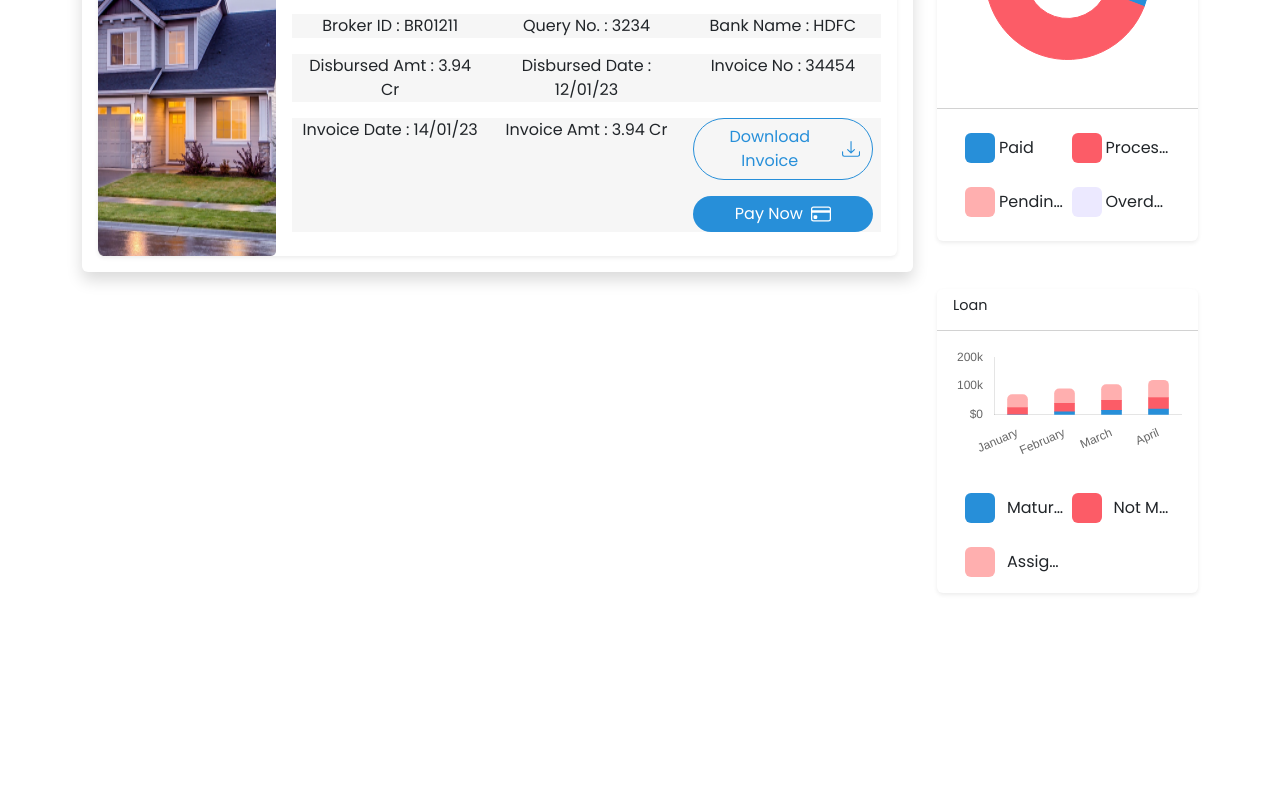
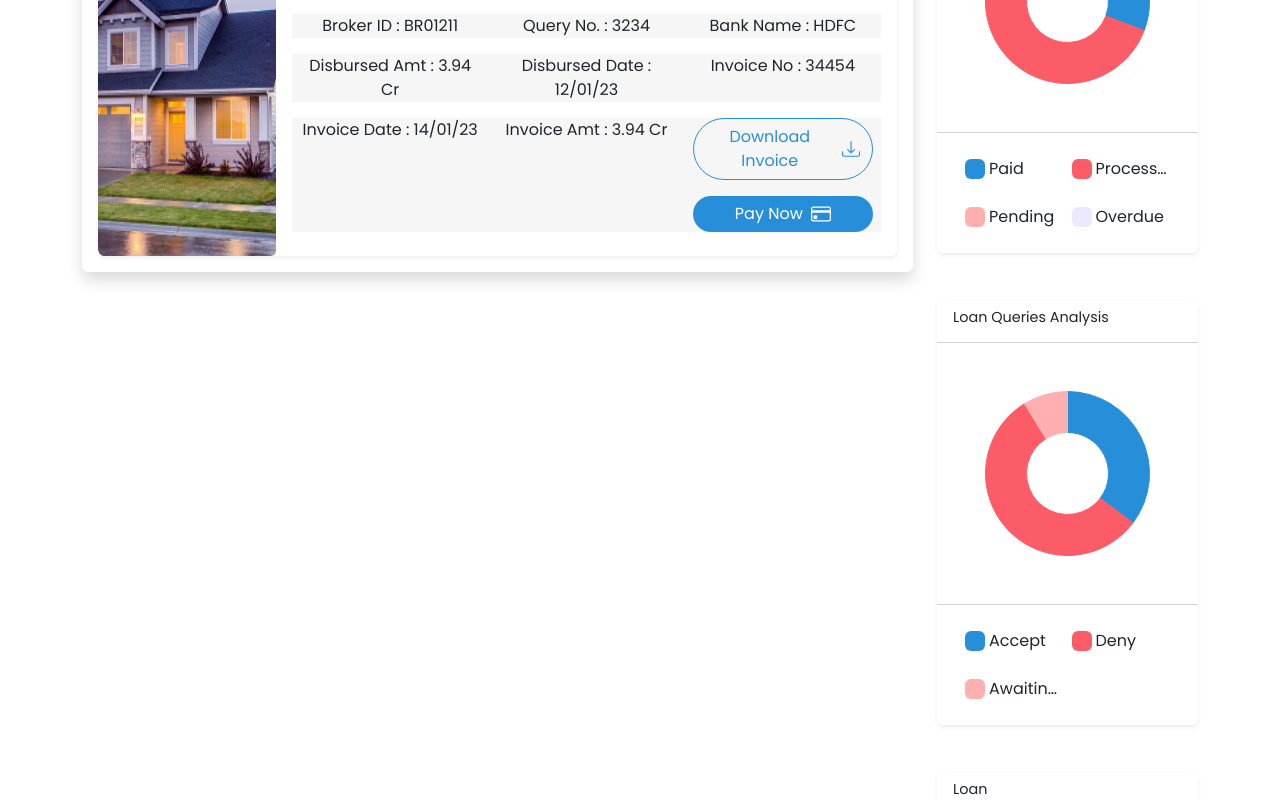
Before and after one commit to Vivekackrolix/Nesto-Frontend, a React (Create React App) app: page /home-dashboard in a window 1280 px wide. Shown: the part 580-1380 px from the top of the page. Before the commit the page ends 1197 px from the top, so only its background shows below. Built offline with nearby package versions, Linux system fonts and the light colour scheme.

Commit message:
added chart data dynamicaly to the dashboard charts

```diff
--- a/src/App.js
+++ b/src/App.js
@@ -1,5 +1,6 @@
 import { BrowserRouter, Route, Routes } from 'react-router-dom';
 import { RouteData } from './utils/Routes';
+import HomeDashboardContent from './dashboard/home-dashnoard-content/HomeDashboardContent';
 
 const App = () => {
   return (
@@ -11,6 +12,7 @@ const App = () => {
           } else if (page === 'dashboard' && routes) {
             return (
               <Route key={id} path={path} element={element}>
+                <Route index element={<HomeDashboardContent />} />
                 {routes.map(({ id, path, element }) => (
                   <Route key={id} path={path} element={element} />
                 ))}
--- a/src/dashboard/HomeDashBoard.js
+++ b/src/dashboard/HomeDashBoard.js
@@ -9,10 +9,8 @@ import {
   FaCreditCard,
 } from 'react-icons/fa';
 import SearchFilterBox from './search-filter/SearchFilter';
+// import HomeDashboardContent from './home-dashnoard-content/HomeDashboardContent';
 import './Dashboard.css';
-import DashboardParentCard from './dashboard-card-big/DashboardParentCard';
-import DoughnutChartDashboard from './doughnut-chart/DoughnutChart';
-import StackedBarChartDashboard from './stacked-bar-chart-loan/StackedBarChart';
 
 const dashboardInfoCardsData = [
   {
@@ -57,21 +55,6 @@ const HomeDashBoard = () => {
           ))}
         </Row>
         <SearchFilterBox />
-        <Row>
-          <Col md={9}>
-            <DashboardParentCard title="Overdue" />
-          </Col>
-          <Col md={3}>
-            <div className="row g-5">
-              <div className="col">
-                <DoughnutChartDashboard style={{ width: '100%' }} />
-              </div>
-              <div className="col">
-                <StackedBarChartDashboard />
-              </div>
-            </div>
-          </Col>
-        </Row>
       </Container>
 
       <Outlet />
--- /dev/null
+++ b/src/dashboard/chart-data/ChartData.js
@@ -0,0 +1,32 @@
+export const ChartData = [
+  {
+    title: 'Payment Card',
+    data: {
+      labels: ['Paid', 'Processing', 'Pending', 'Overdue'],
+      datasets: [
+        {
+          label: 'Payment',
+          data: [12, 19, 3, 5],
+          backgroundColor: ['#278FD9', '#FC5C67', '#FFAFAF', '#ECE9FF'],
+          borderColor: ['#278FD9', '#FC5C67', '#FFAFAF', '#ECE9FF'],
+          borderWidth: 1,
+        },
+      ],
+    },
+  },
+  {
+    title: 'Loan Queries Analysis',
+    data: {
+      labels: ['Accept', 'Deny', 'Awaiting Response'],
+      datasets: [
+        {
+          label: 'Payment',
+          data: [12, 19, 3],
+          backgroundColor: ['#278FD9', '#FC5C67', '#FFAFAF'],
+          borderColor: ['#278FD9', '#FC5C67', '#FFAFAF'],
+          borderWidth: 1,
+        },
+      ],
+    },
+  },
+];
--- a/src/dashboard/dashboard-card-big/DashboardParentCard.js
+++ b/src/dashboard/dashboard-card-big/DashboardParentCard.js
@@ -3,7 +3,7 @@ import DashboardChildCard from './DashboardChildCard';
 
 const DashboardParentCard = ({ title }) => {
   return (
-    <Card className="border-0 shadow mt-4">
+    <Card className="border-0 shadow mb-4">
       <Card.Header className="bg-transparent py-3">
         <h5 className="mb-0">{title}</h5>
       </Card.Header>
--- a/src/dashboard/doughnut-chart/DoughnutChart.js
+++ b/src/dashboard/doughnut-chart/DoughnutChart.js
@@ -5,20 +5,7 @@ import { Card } from 'react-bootstrap';
 
 ChartJS.register(ArcElement, Tooltip, Legend);
 
-const data = {
-  labels: ['Paid', 'Processing', 'Pending', 'Overdue'],
-  datasets: [
-    {
-      label: 'Payment',
-      data: [12, 19, 3, 5],
-      backgroundColor: ['#278FD9', '#FC5C67', '#FFAFAF', '#ECE9FF'],
-      borderColor: ['#278FD9', '#FC5C67', '#FFAFAF', '#ECE9FF'],
-      borderWidth: 1,
-    },
-  ],
-};
-
-const DoughnutChart = () => {
+const DoughnutChart = ({ data }) => {
   const options = {
     plugins: {
       legend: {
@@ -30,14 +17,14 @@ const DoughnutChart = () => {
   return <Doughnut data={data} options={options} />;
 };
 
-const DoughnutChartDashboard = () => {
+const DoughnutChartDashboard = ({ title, data }) => {
   return (
     <Card className="shadow-sm border-0">
       <Card.Header className="bg-transparent">
-        <Card.Title>Payment Card</Card.Title>
+        <Card.Title>{title}</Card.Title>
       </Card.Header>
       <Card.Body className="d-flex justify-content-center align-items-center p-5">
-        <DoughnutChart />
+        <DoughnutChart data={data} />
       </Card.Body>
       <Card.Footer className="bg-transparent py-4">
         <div className="d-flex justify-content-center">
@@ -51,8 +38,8 @@ const DoughnutChartDashboard = () => {
                       style={{
                         backgroundColor:
                           data.datasets[0].backgroundColor[index],
-                        flexBasis: '30px',
-                        height: '30px',
+                        flexBasis: '20px',
+                        height: '20px',
                       }}
                     ></div>
                     <div className="text-truncate">{label}</div>
--- /dev/null
+++ b/src/dashboard/home-dashnoard-content/HomeDashboardContent.js
@@ -0,0 +1,39 @@
+import { Col, Container, Row } from 'react-bootstrap';
+import DashboardParentCard from '../dashboard-card-big/DashboardParentCard';
+import DoughnutChartDashboard from '../doughnut-chart/DoughnutChart';
+import StackedBarChartDashboard from '../stacked-bar-chart-loan/StackedBarChart';
+import { ChartData } from '../chart-data/ChartData';
+
+const HomeDashboardContent = () => {
+  return (
+    <Container>
+      <Row>
+        <Col md={9}>
+          <DashboardParentCard title="Overdue" />
+        </Col>
+        <Col md={3}>
+          <div className="row g-5">
+            {ChartData.map(({ title, data }) => (
+              <div className="col">
+                <DoughnutChartDashboard data={data} title={title} />
+              </div>
+            ))}
+
+            {/* <div className="col">
+              <DoughnutChartDashboard
+                data={data}
+                title="Loan Queries Analysis"
+              />
+            </div> */}
+
+            <div className="col">
+              <StackedBarChartDashboard />
+            </div>
+          </div>
+        </Col>
+      </Row>
+    </Container>
+  );
+};
+
+export default HomeDashboardContent;
--- a/src/dashboard/stacked-bar-chart-loan/StackedBarChart.js
+++ b/src/dashboard/stacked-bar-chart-loan/StackedBarChart.js
@@ -113,8 +113,8 @@ const StackedBarChartDashboard = () => {
                       className="rounded flex-shrink-0"
                       style={{
                         backgroundColor,
-                        flexBasis: '30px',
-                        height: '30px',
+                        flexBasis: '20px',
+                        height: '20px',
                       }}
                     ></div>
                     <div className="text-truncate ms-2">{label}</div>
```
